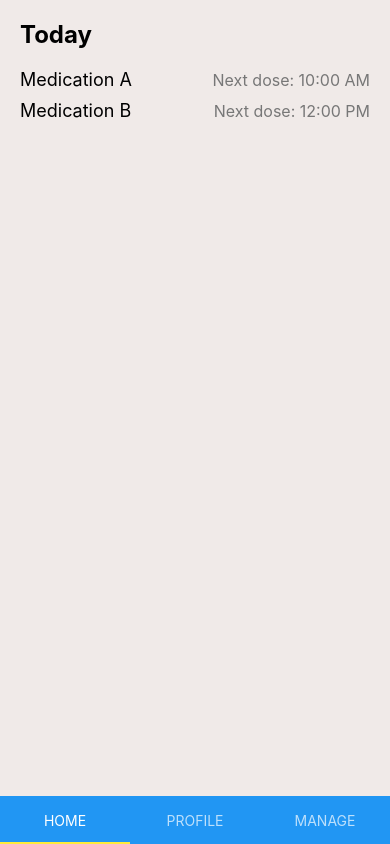
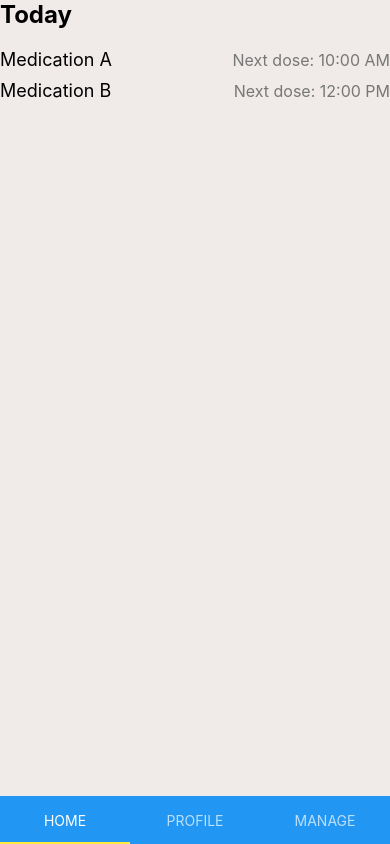
Before and after one commit to haijun12/Jumbros, a React Native app in the folder SaveTheElders/: screen / in a window 390 px wide. Built offline with nearby package versions, Linux system fonts and the light colour scheme.

Commit message:
changed view

```diff
--- a/SaveTheElders/screens/Home.js
+++ b/SaveTheElders/screens/Home.js
@@ -1,5 +1,5 @@
 import React from 'react';
-import { View, Text, StyleSheet } from 'react-native';
+import { View,SafeAreaView, Text, StyleSheet } from 'react-native';
 
 export default function Home (){
   // Dummy data for medications (replace with actual data)
@@ -10,7 +10,7 @@ export default function Home (){
   ];
 
   return (
-  <View style={styles.container}>
+  <SafeAreaView style={styles.container}>
     <Text style={styles.title}>Today</Text>
     {medications.map((medication, index) => (
       <View key={index} style={styles.medicationContainer}>
@@ -18,7 +18,7 @@ export default function Home (){
         <Text style={styles.nextDoseTime}>{`Next dose: ${medication.nextDoseTime}`}</Text>
       </View>
     ))}
-  </View>
+  </SafeAreaView>
   );
 }
 
--- a/SaveTheElders/screens/Profile.js
+++ b/SaveTheElders/screens/Profile.js
@@ -1,5 +1,5 @@
 import React, { useState } from 'react';
-import { View, Text, TextInput, TouchableOpacity, StyleSheet } from 'react-native';
+import { SafeAreaView, View, Text, TextInput, TouchableOpacity, StyleSheet } from 'react-native';
 
 export default function Profile() {
   // Dummy user data (replace with actual user data)
@@ -18,7 +18,7 @@ export default function Profile() {
   };
 
   return (
-    <View style={styles.container}>
+    <SafeAreaView style={styles.container}>
       <Text style={styles.title}>Profile</Text>
       <View style={styles.infoContainer}>
         <Text style={styles.label}>Name:</Text>
@@ -60,7 +60,7 @@ export default function Profile() {
       <TouchableOpacity style={styles.button} onPress={() => setEditing(!editing)}>
         <Text style={styles.buttonText}>{editing ? 'Save' : 'Edit'}</Text>
       </TouchableOpacity>
-    </View>
+    </SafeAreaView>
   );
 }
 
```
